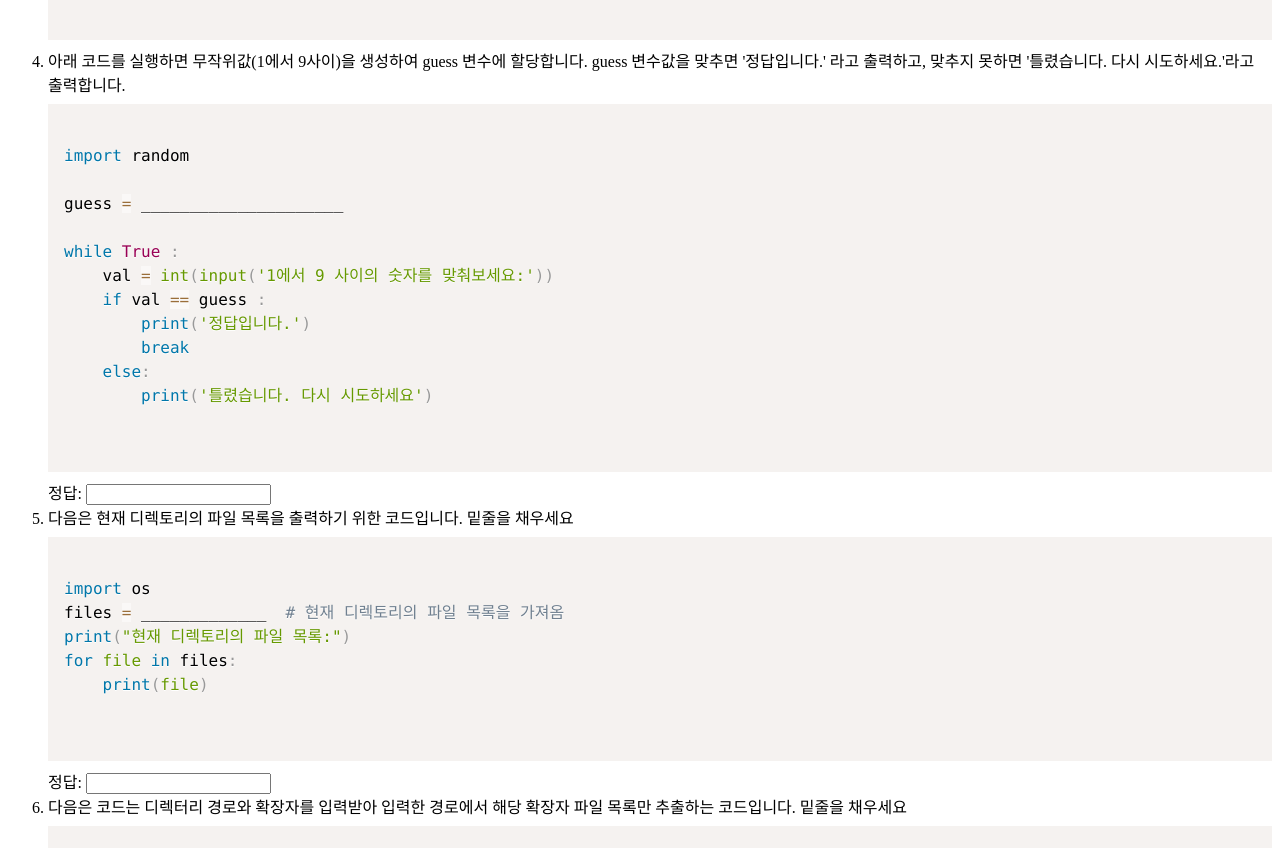
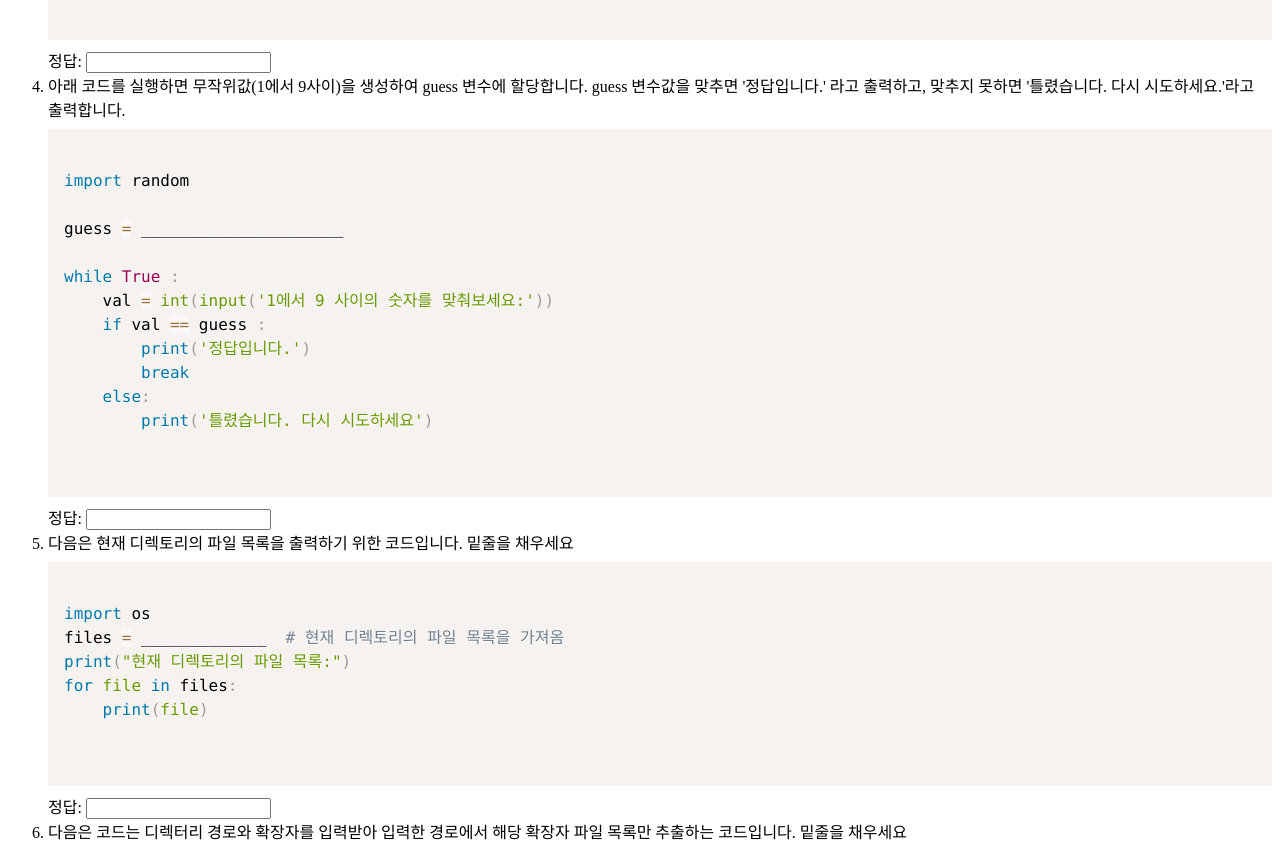
Before and after one commit to purum01/pygpt, a plain HTML site: page menu10_3.html in a window 1280 px wide. Shown: the part 1157-2005 px from the top of the page. Drawn offline with nearby package versions, Linux system fonts and the light colour scheme.

Commit message:
Add files via upload

```diff
--- a/menu10_3.html
+++ b/menu10_3.html
@@ -59,6 +59,7 @@ print(pwdStr)
             </code>
         </pre>
     </div>
+    <div>정답: <input type="text" class="answer"></div>
 
 
     <li>아래 코드를 실행하면 무작위값(1에서 9사이)을 생성하여 guess 변수에 할당합니다. guess 변수값을 맞추면 '정답입니다.' 라고 출력하고, 맞추지 못하면 '틀렸습니다. 다시 시도하세요.'라고 출력합니다. </li>
```
